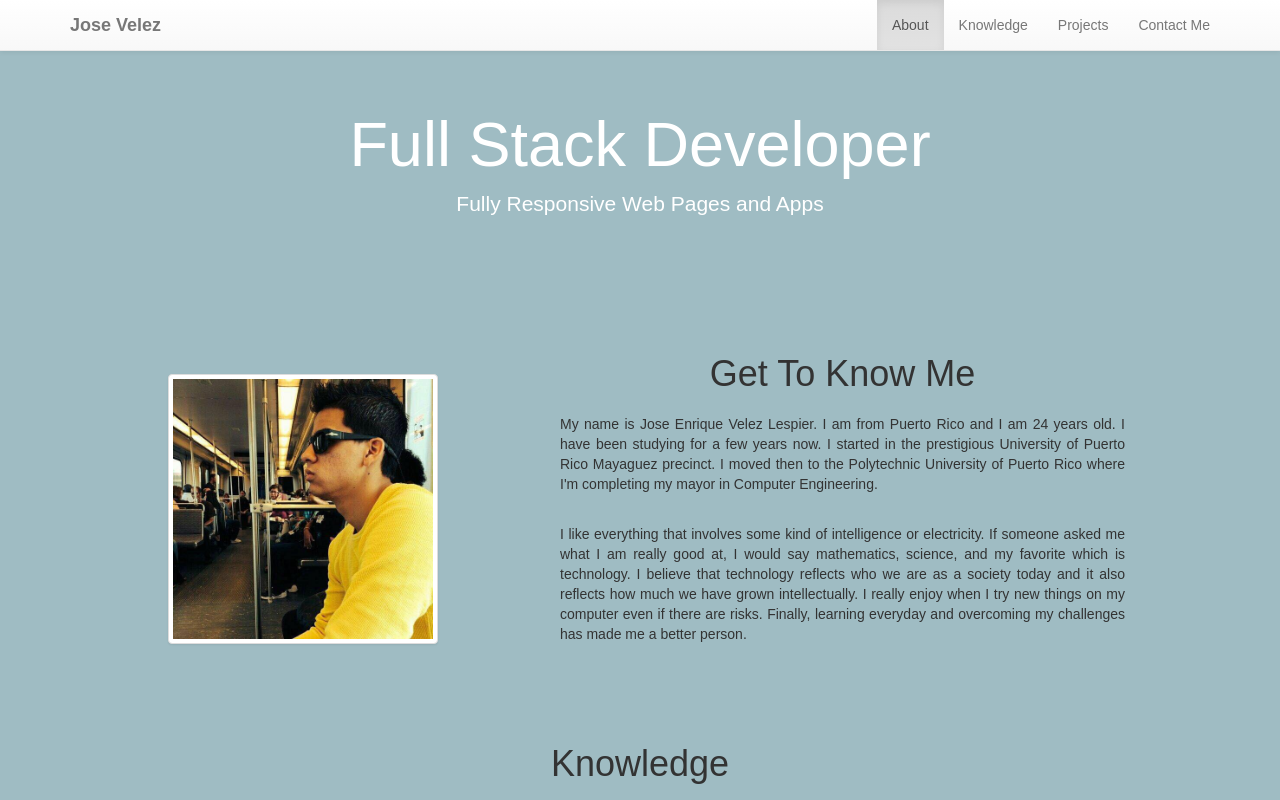
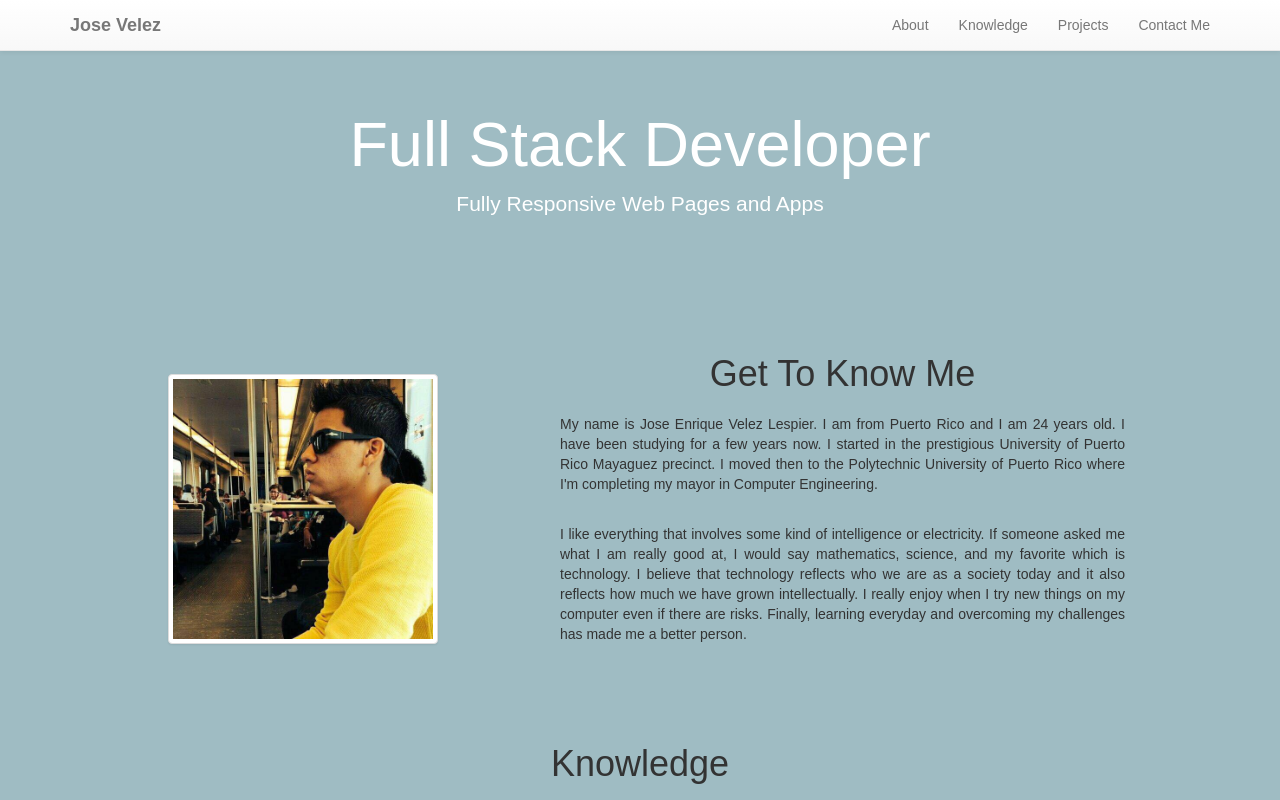
Before and after one commit to jose-velez/Portfolio, a website: page index.html in a window 1280 px wide. Shown: the top 800 px of the page. Drawn offline with nearby package versions, Linux system fonts and the light colour scheme; files whose address does not match are found by name.

Commit message:
Adding some headers.

```diff
--- a/index.html
+++ b/index.html
@@ -22,7 +22,7 @@
       </div>
       <div class="collapse navbar-collapse" id="navcol-1">
         <ul class="nav navbar-nav navbar-right">
-          <li class="active" role="presentation"><a href="#who">About </a></li>
+          <li role="presentation"><a href="#who">About </a></li>
           <li role="presentation"><a href="#knowledge">Knowledge </a></li>
           <li role="presentation"><a href="#projectHead">Projects </a></li>
           <li role="presentation"><a href="#contact">Contact Me</a></li>
@@ -91,6 +91,7 @@
   </div>
   <div class="row">
     <div class="col-md-6 col-md-offset-3" id="contact">
+      <h2>Let's build something awesome</h2>
       <form action="https://formspree.io/jose.velez363@gmail.com" method="POST" id="contactForm">
         <label>Name </label>
         <input class="form-control" type="text" id="name">
```
